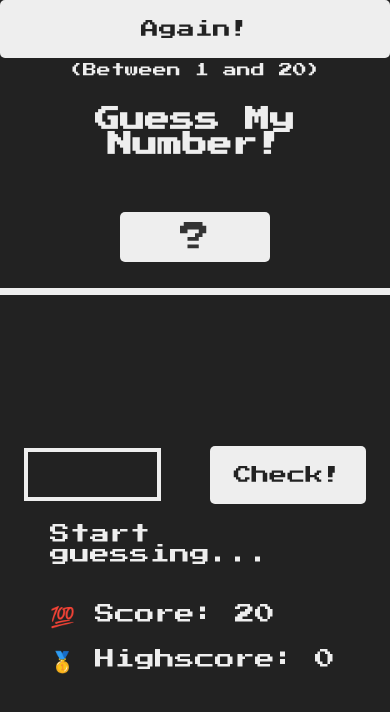
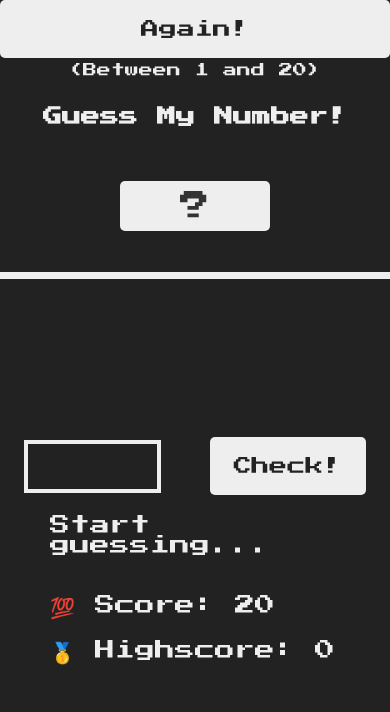
Before and after one commit to uniboxx/guess-my-number-svelte, a Svelte app: page / in a window 390 px wide. Shown: the top 712 px of the page. Built offline with nearby package versions, Linux system fonts and the light colour scheme.

Commit message:
another fix responsive

```diff
--- a/src/App.svelte
+++ b/src/App.svelte
@@ -83,7 +83,7 @@
     flex-direction column
     align-items center
     gap 1rem
-    height 35vh
+    height 33vh
     border-bottom 7px solid #eee
     @media screen and (min-width 640px)
       display block
@@ -103,11 +103,11 @@
         top 2rem
         right 2rem
     h1
-      font-size 2.5rem
+      font-size 1.9rem
       text-align center
       width 100%
-      min-height 4rem
-      padding 2rem
+      min-height 5rem
+      padding 2rem 0
       @media screen and (min-width 640px)
         font-size 4rem
         margin 8rem 0 0 0
@@ -131,7 +131,7 @@
         font-size 6rem
 
   main
-    height 65vh
+    height 67vh
     color #eee
     display flex
     flex-direction column
```
